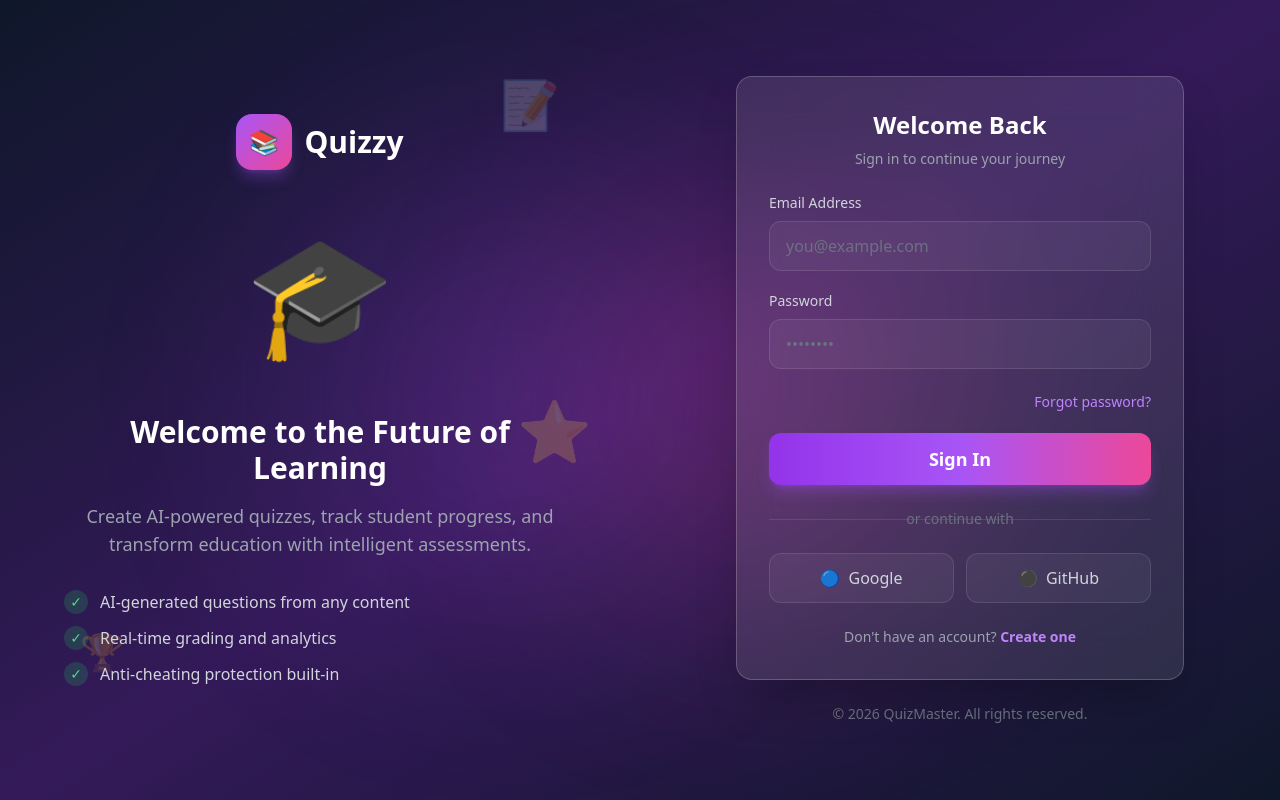
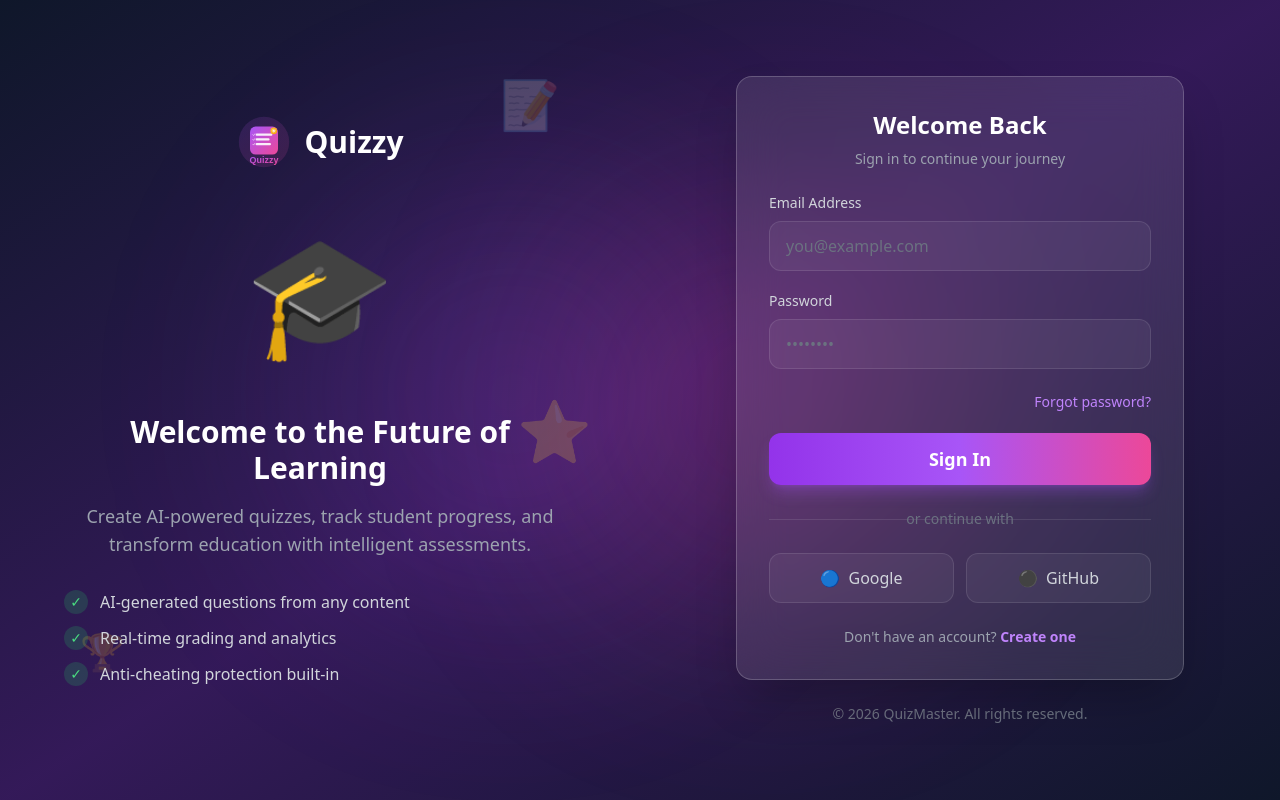
Before and after one commit to fahadkhalid695/Quizzy, a Next.js app: page /auth/login in a window 1280 px wide. Built offline with nearby package versions, Linux system fonts and the light colour scheme.

Commit message:
feat: Implement initial student and teacher dashboards with a new authentication layout.

```diff
--- a/src/app/auth/layout.tsx
+++ b/src/app/auth/layout.tsx
@@ -1,5 +1,7 @@
 import React from 'react'
 import Link from 'next/link'
+
+import Image from 'next/image'
 
 export default function AuthLayout({
   children,
@@ -19,8 +21,14 @@ export default function AuthLayout({
         <div className="relative z-10 text-center max-w-lg">
           {/* Logo */}
           <Link href="/" className="inline-flex items-center gap-3 mb-8">
-            <div className="w-14 h-14 rounded-2xl bg-gradient-to-br from-purple-500 to-pink-500 flex items-center justify-center text-white text-2xl shadow-lg shadow-purple-500/30">
-              📚
+            <div className="w-14 h-14 relative">
+              <Image
+                src="/quizzy-logo.svg"
+                alt="Quizzy Logo"
+                fill
+                className="object-contain"
+                priority
+              />
             </div>
             <span className="text-3xl font-bold text-white">Quizzy</span>
           </Link>
@@ -66,8 +74,14 @@ export default function AuthLayout({
           {/* Mobile logo */}
           <div className="lg:hidden text-center mb-8">
             <Link href="/" className="inline-flex items-center gap-3">
-              <div className="w-12 h-12 rounded-xl bg-gradient-to-br from-purple-500 to-pink-500 flex items-center justify-center text-white text-xl shadow-lg shadow-purple-500/30">
-                📚
+              <div className="w-12 h-12 relative">
+                <Image
+                  src="/quizzy-logo.svg"
+                  alt="Quizzy Logo"
+                  fill
+                  className="object-contain"
+                  priority
+                />
               </div>
               <span className="text-2xl font-bold text-white">QuizMaster</span>
             </Link>
--- a/src/app/student/dashboard/page.tsx
+++ b/src/app/student/dashboard/page.tsx
@@ -5,6 +5,7 @@ import { useRouter } from 'next/navigation';
 import { useAuthStore, useHasHydrated } from '@/lib/store';
 import Button from '@/components/ui/Button';
 import Link from 'next/link';
+import Image from 'next/image';
 import ClassInvitations from '@/components/student/ClassInvitations';
 import { api } from '@/lib/api-client';
 
@@ -204,8 +205,14 @@ export default function StudentDashboard() {
         {/* Logo */}
         <div className="p-4 flex justify-between items-center border-b border-white/10">
           <Link href="/" className={`flex items-center gap-3 ${!sidebarOpen && 'lg:hidden'}`}>
-            <div className="w-10 h-10 rounded-xl bg-gradient-to-br from-purple-500 to-pink-500 flex items-center justify-center text-white shadow-lg shadow-purple-500/30">
-              📚
+            <div className="w-10 h-10 relative">
+              <Image
+                src="/quizzy-logo.svg"
+                alt="Quizzy Logo"
+                fill
+                className="object-contain"
+                priority
+              />
             </div>
             <span className="font-bold text-xl gradient-text">Quizzy</span>
           </Link>
@@ -241,8 +248,8 @@ export default function StudentDashboard() {
                 key={item.label}
                 {...props as any}
                 className={`flex items-center gap-3 px-4 py-3 rounded-xl transition-all duration-200 group w-full ${isActive
-                    ? 'bg-gradient-to-r from-purple-500/20 to-pink-500/20 border border-purple-500/30 text-white'
-                    : 'text-gray-400 hover:bg-white/5 hover:text-white'
+                  ? 'bg-gradient-to-r from-purple-500/20 to-pink-500/20 border border-purple-500/30 text-white'
+                  : 'text-gray-400 hover:bg-white/5 hover:text-white'
                   }`}
               >
                 <span className={`text-xl ${isActive ? '' : 'group-hover:scale-110 transition-transform'}`}>
@@ -295,8 +302,14 @@ export default function StudentDashboard() {
               ☰
             </button>
             <Link href="/" className="flex items-center gap-2">
-              <div className="w-8 h-8 rounded-lg bg-gradient-to-br from-purple-500 to-pink-500 flex items-center justify-center text-white shadow-lg shadow-purple-500/30">
-                📚
+              <div className="w-8 h-8 relative">
+                <Image
+                  src="/quizzy-logo.svg"
+                  alt="Quizzy Logo"
+                  fill
+                  className="object-contain"
+                  priority
+                />
               </div>
               <span className="font-bold text-lg gradient-text">Quizzy</span>
             </Link>
@@ -434,8 +447,8 @@ export default function StudentDashboard() {
                                   <span>📊 {test.totalMarks} marks</span>
                                   <span className="hidden sm:inline">•</span>
                                   <span className={`px-2 py-0.5 rounded-full text-xs font-medium ${difficultyColor === 'green' ? 'bg-green-500/20 text-green-400' :
-                                      difficultyColor === 'yellow' ? 'bg-yellow-500/20 text-yellow-400' :
-                                        'bg-red-500/20 text-red-400'
+                                    difficultyColor === 'yellow' ? 'bg-yellow-500/20 text-yellow-400' :
+                                      'bg-red-500/20 text-red-400'
                                     }`}>
                                     {test.difficulty}
                                   </span>
--- a/src/app/teacher/dashboard/page.tsx
+++ b/src/app/teacher/dashboard/page.tsx
@@ -7,6 +7,7 @@ import { useNotify } from '@/components/common/Notification';
 import { api } from '@/lib/api-client';
 import Button from '@/components/ui/Button';
 import Link from 'next/link';
+import Image from 'next/image';
 
 interface Stats {
   totalClasses: number;
@@ -196,8 +197,14 @@ export default function TeacherDashboard() {
         {/* Logo */}
         <div className="p-4 flex justify-between items-center border-b border-white/10">
           <Link href="/" className={`flex items-center gap-3 ${collapsed && 'lg:hidden'}`}>
-            <div className="w-10 h-10 rounded-xl bg-gradient-to-br from-purple-500 to-pink-500 flex items-center justify-center text-white shadow-lg shadow-purple-500/30">
-              📚
+            <div className="w-10 h-10 relative">
+              <Image
+                src="/quizzy-logo.svg"
+                alt="Quizzy Logo"
+                fill
+                className="object-contain"
+                priority
+              />
             </div>
             <span className="font-bold text-xl gradient-text">Quizzy</span>
           </Link>
@@ -227,8 +234,8 @@ export default function TeacherDashboard() {
               href={item.href}
               onClick={() => setMobileMenuOpen(false)}
               className={`flex items-center gap-3 px-4 py-3 rounded-xl transition-all duration-200 group ${item.active
-                  ? 'bg-gradient-to-r from-purple-500/20 to-pink-500/20 border border-purple-500/30 text-white'
-                  : 'text-gray-400 hover:bg-white/5 hover:text-white'
+                ? 'bg-gradient-to-r from-purple-500/20 to-pink-500/20 border border-purple-500/30 text-white'
+                : 'text-gray-400 hover:bg-white/5 hover:text-white'
                 }`}
             >
               <span className={`text-xl ${item.active ? '' : 'group-hover:scale-110 transition-transform'}`}>
@@ -275,8 +282,14 @@ export default function TeacherDashboard() {
               ☰
             </button>
             <Link href="/" className="flex items-center gap-2">
-              <div className="w-8 h-8 rounded-lg bg-gradient-to-br from-purple-500 to-pink-500 flex items-center justify-center text-white shadow-lg shadow-purple-500/30">
-                📚
+              <div className="w-8 h-8 relative">
+                <Image
+                  src="/quizzy-logo.svg"
+                  alt="Quizzy Logo"
+                  fill
+                  className="object-contain"
+                  priority
+                />
               </div>
               <span className="font-bold text-lg gradient-text">Quizzy</span>
             </Link>
```
